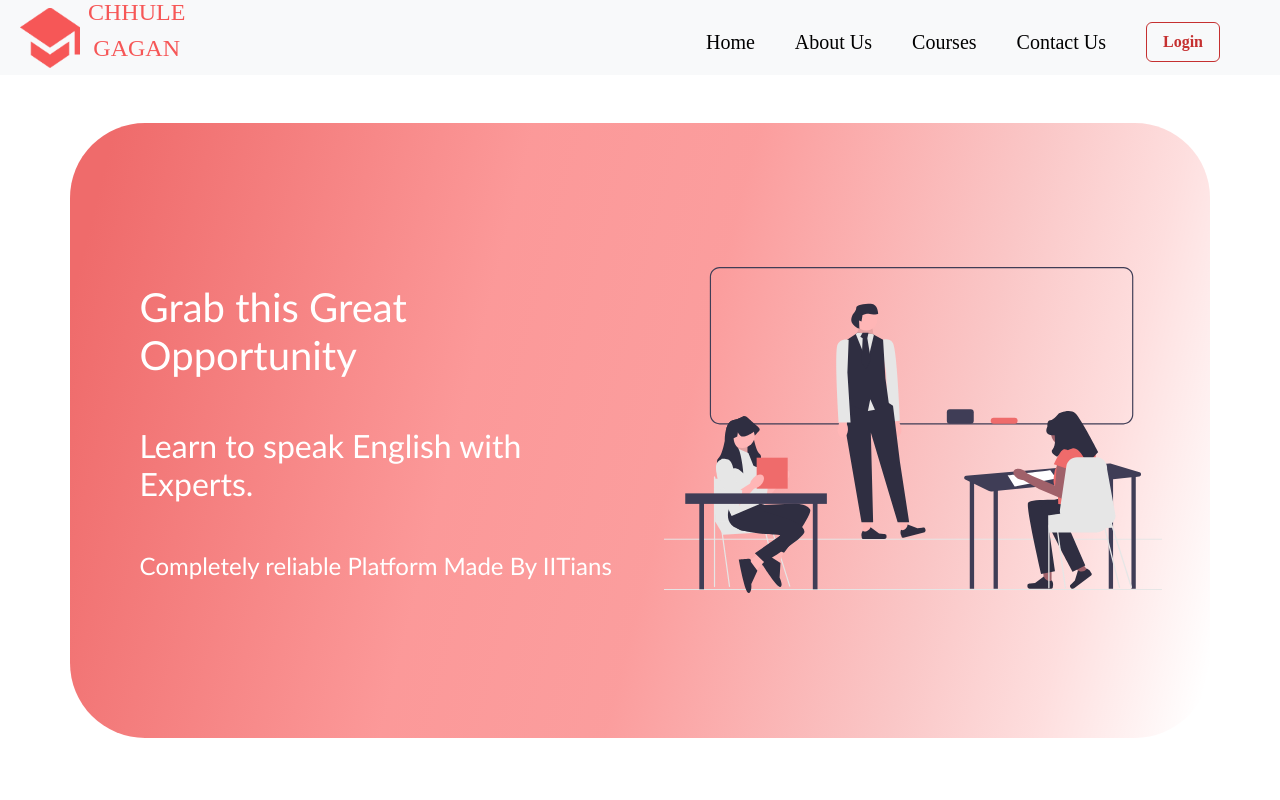
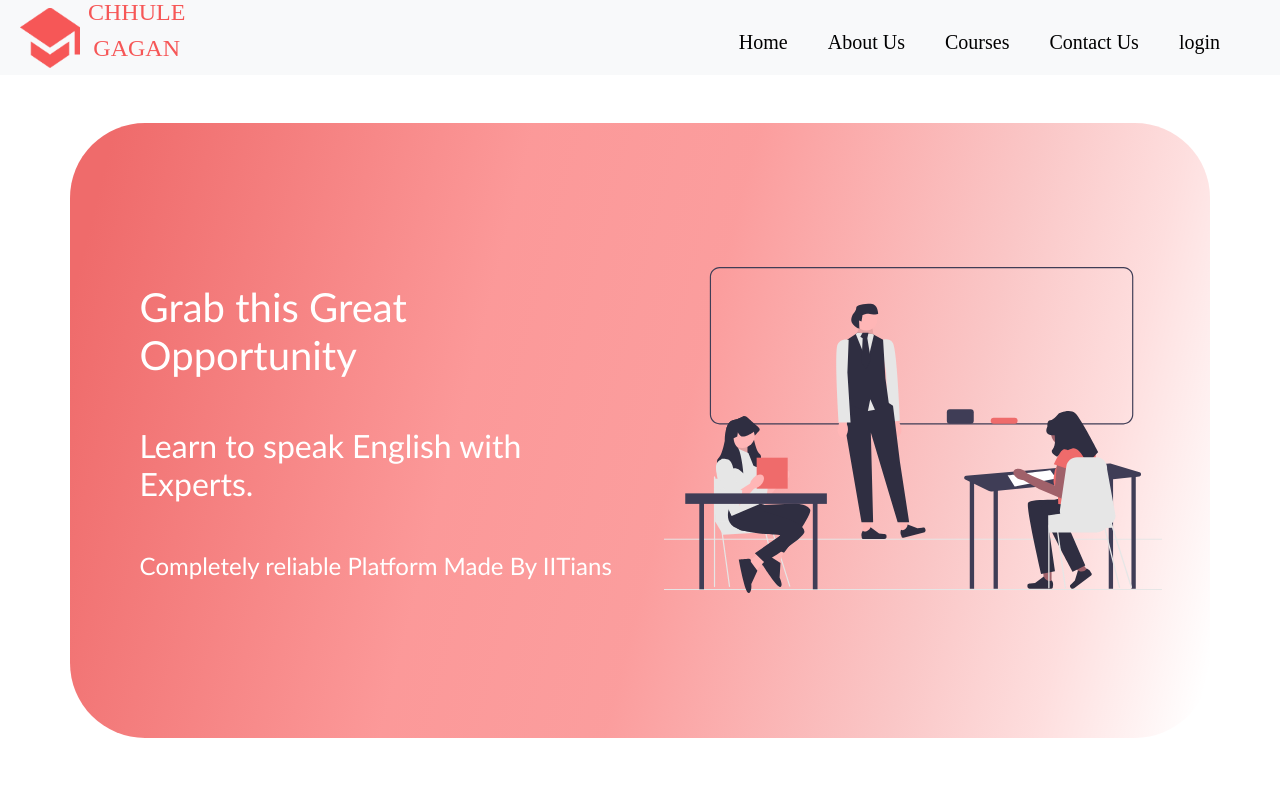
Before and after one commit to Aki2001ankit/ChhuleGagan, a React (Create React App) app: page / in a window 1280 px wide. Shown: the top 800 px of the page. Built offline with nearby package versions, Linux system fonts and the light colour scheme.

Commit message:
achnor tag remove

```diff
--- a/src/Screens/Navbar.jsx
+++ b/src/Screens/Navbar.jsx
@@ -79,14 +79,20 @@ function Navbar() {
             </NavLink>
 
             {user === undefined || user === null ? (
-              <Button
+              <>
+              {/* <Button
                 colorScheme="red"
                 variant="outline"
                 as="a"
                 href="/login"
               >
                 Login
-              </Button>
+              </Button> */}
+
+              <NavLink to="/login" className="hover">
+              login
+            </NavLink>
+            </>
             ) : (
               <>
                 <NavLink to="/dashboard" className="hover">
```
Also changed, not shown: 11 other files (tests, documents, lock files or other folders).
